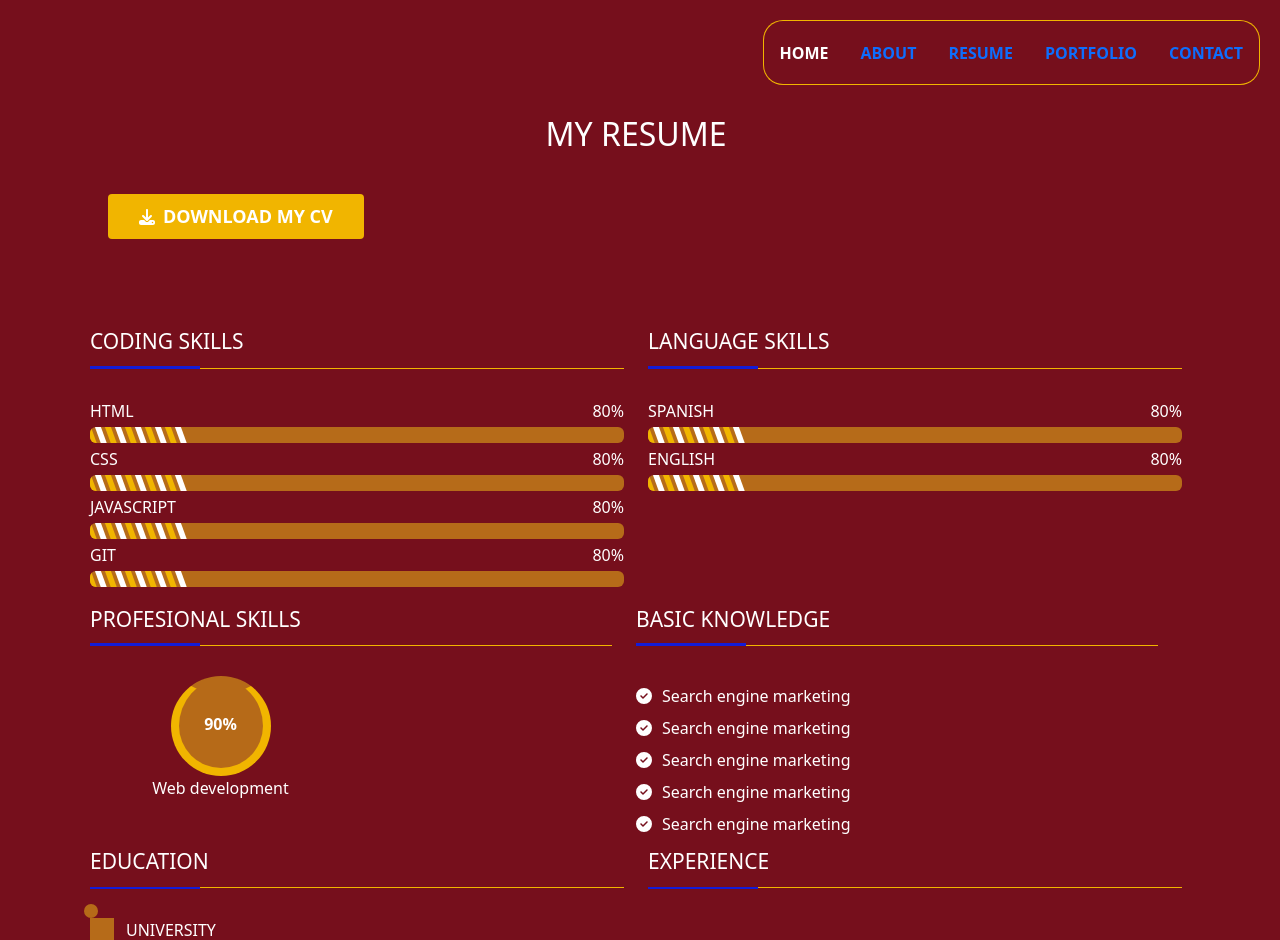
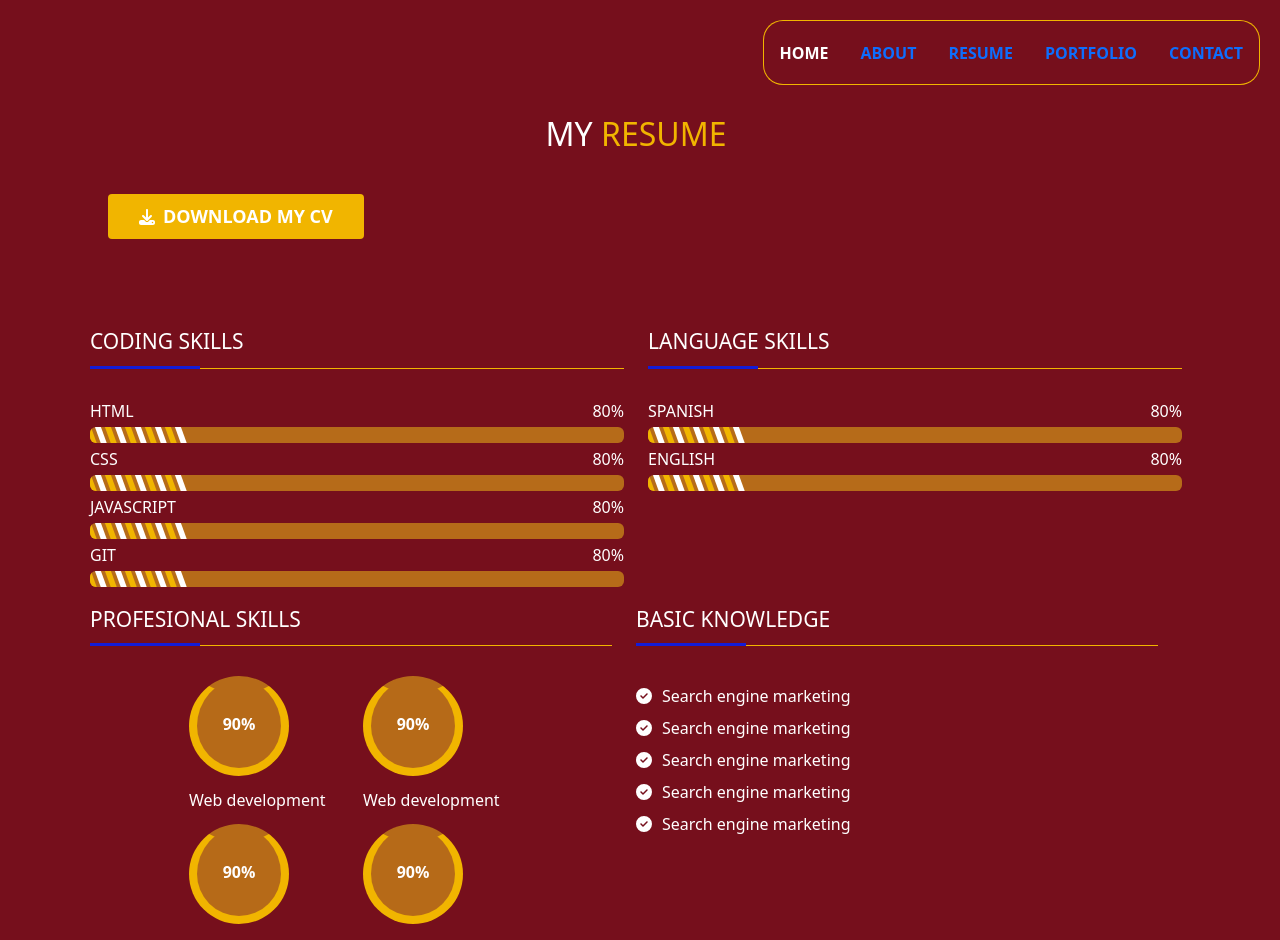
Before and after one commit to EmperatrizMalave/my-portfolio-2, a React (Create React App) app: page /resume in a window 1280 px wide. Shown: the top 940 px of the page. Built offline with nearby package versions, Linux system fonts and the light colour scheme.

Commit message:
summarypage2

```diff
--- a/src/portfolioContainer/Resume/Resume.css
+++ b/src/portfolioContainer/Resume/Resume.css
@@ -16,6 +16,11 @@
 .icons-d {
 
     margin-right: 8px;
+
+}
+
+.title-p {
+color: #F1B500;
 
 }
 .my-btn-resume{
@@ -261,17 +266,22 @@
 .text-circle {
 
     color: white;
-    display: inline-block;
+    padding-top: 12px;
+    padding-bottom: 12px;
+    align-items: center;
+
 }
 
-.main-of-the-circle-1 {
+/*.main-of-the-circle-1 {
+
     margin-bottom: 19px;
     display: flex;
     width: 50%;
     align-items: center;
     flex-direction: column;
 
-}
+
+}*/
 
 
 /*PROFESIONAL SKILLS*/
--- a/src/portfolioContainer/Resume/Resume.js
+++ b/src/portfolioContainer/Resume/Resume.js
@@ -164,7 +164,8 @@ export default function Resume() {
 
   {/* PROFESSIONAL SKILLS*/}
     <div className='row skill-area'>
-      <div className='col-lg-6 skill-area-circle'>
+      <div className='col-lg-6'>
+      <div className='skill-area-circle'>
         <div className='skill-box'>
           <h4 className='title'>
             PROFESIONAL SKILLS
@@ -172,25 +173,35 @@ export default function Resume() {
             <div>
               <div className='skill-list'>
                 <div className='single-skill'>
-                  <div className='main-of-the-circle-1'>
+                <div className='container'>
+                  <div className='row justify-content-center'>
+                  <div className='main-of-the-circle-1 col-4'>
                     <div className='circle-1'>90%</div>
                     <div className='text-circle'>Web development</div>
                   </div>
-                  {/* <div className='main-of-the-circle-1'>
+                  <div className='main-of-the-circle-1 col-4'>
                     <div className='circle-2'>90%</div>
                     <div className='text-circle'>Web development</div>
                   </div>
-                 <div className='main-of-the-circle-1'>
+                  </div>
+
+                  <div className='row justify-content-center'>
+                  <div className='main-of-the-circle-1 col-4'>
                     <div className='circle-3'>90%</div>
                     <div className='text-circle'>Web development</div>
                   </div>
-                  <div className='main-of-the-circle-1'>
+                  <div className='main-of-the-circle-1 col-4'>
                     <div className='circle-4'>90%</div>
                     <div className='text-circle'>Web development</div>
-                  </div>*/}
+                  </div>
+                  </div>
+
+                  </div>{/**cierre container de circulos professional skills*/}
+
                   </div>
                   </div>
                 </div>
+              </div>
               </div>
       </div>
 
```
